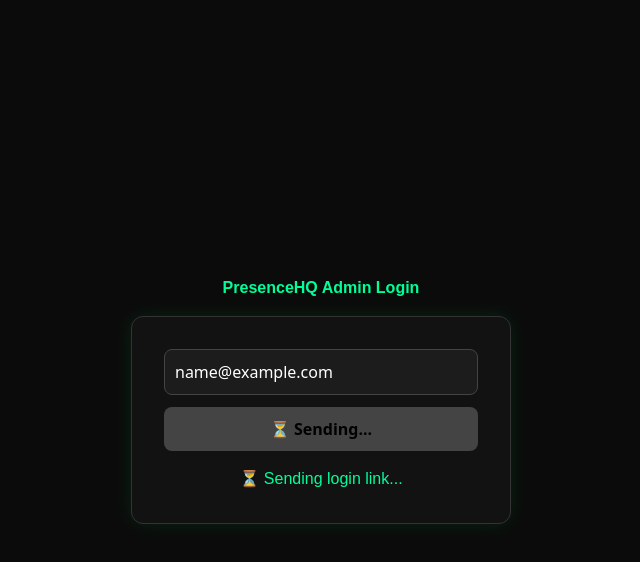
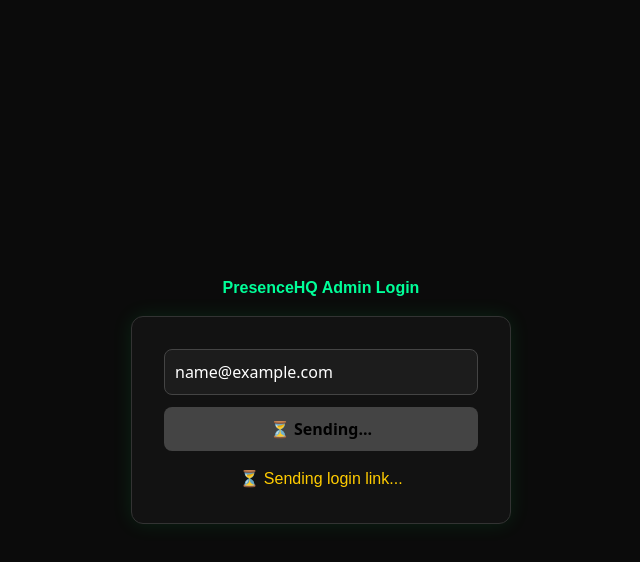
Before and after one commit to presencehq-works/presencehq-app-wp, a Next.js app: page /admin/login in a window 1280 px wide. Both pictures are taken after typing "name@example.com" into the empty fields and a click on the button "Send Login Link". Shown: the top 562 px of the page, without its empty margins (319-959 px from the left). Built offline with nearby package versions, Linux system fonts and the light colour scheme; no server answers.

Commit message:
Wrap AuthProvider and fix login redirect

```diff
--- a/app/admin/login/page.js
+++ b/app/admin/login/page.js
@@ -1,56 +1,47 @@
 'use client';
-
-import { useEffect, useState } from 'react';
+import { useState, useEffect } from 'react';
 import { useRouter } from 'next/navigation';
-import { getAuth, isSignInWithEmailLink, signInWithEmailLink, sendSignInLinkToEmail } from 'firebase/auth';
-import { useAuth } from '@/context/AuthContext'; // existing context
+import { sendSignInLinkToEmail, isSignInWithEmailLink, signInWithEmailLink } from 'firebase/auth';
 import { auth } from '@/lib/firebaseClient';
+import { useAuth } from '@/context/AuthContext';
 
 export default function LoginPage() {
+  const { user, loading } = useAuth();
   const router = useRouter();
-  const { user, loading } = useAuth();
   const [email, setEmail] = useState('');
-  const [status, setStatus] = useState('Ready');
+  const [status, setStatus] = useState('');
   const [sending, setSending] = useState(false);
 
-  // ✅ If already logged in, go straight to submissions
+  // ✅ Redirect if already logged in
   useEffect(() => {
     if (!loading && user) {
+      console.log('✅ Redirecting authenticated user...');
       router.replace('/admin/client-submissions');
     }
   }, [loading, user, router]);
 
-  // ✅ Handle magic link click verification
+  // ✅ Handle email link verification
   useEffect(() => {
-    const authInstance = getAuth();
-
-    if (isSignInWithEmailLink(authInstance, window.location.href)) {
-      let storedEmail = window.localStorage.getItem('emailForSignIn');
+    if (isSignInWithEmailLink(auth, window.location.href)) {
+      const storedEmail = window.localStorage.getItem('emailForSignIn');
       if (!storedEmail) {
-        setStatus('❌ Missing stored email — please re-enter.');
+        setStatus('❌ Missing stored email — please enter it again.');
         return;
       }
-
       setStatus('⏳ Verifying sign-in link...');
-      signInWithEmailLink(authInstance, storedEmail, window.location.href)
+      signInWithEmailLink(auth, storedEmail, window.location.href)
         .then(() => {
           window.localStorage.removeItem('emailForSignIn');
           setStatus('✅ Sign-in successful — redirecting...');
-          setTimeout(() => router.replace('/admin/client-submissions'), 500);
-
+          setTimeout(() => router.replace('/admin/client-submissions'), 600);
         })
-        .catch((error) => {
-          console.error('Sign-in failed:', error);
-          setStatus(`❌ ${error.message}`);
-          router.replace('/admin/login');
-        });
+        .catch((err) => setStatus(`❌ ${err.message}`));
     }
   }, [router]);
 
   const handleSendLink = async (e) => {
     e.preventDefault();
     if (sending) return;
-
     setSending(true);
     setStatus('⏳ Sending login link...');
     try {
@@ -61,15 +52,13 @@
       await sendSignInLinkToEmail(auth, email, settings);
       window.localStorage.setItem('emailForSignIn', email);
       setStatus(`✅ Login link sent to ${email}`);
-    } catch (error) {
-      console.error('Send link failed:', error);
-      setStatus(`❌ ${error.message}`);
+    } catch (err) {
+      setStatus(`❌ ${err.message}`);
     } finally {
       setSending(false);
     }
   };
 
-  // --- UI ---
   if (loading) return <p style={{ color: '#00ff99', textAlign: 'center', marginTop: '4rem' }}>Authenticating...</p>;
 
   return (
@@ -86,7 +75,6 @@
       }}
     >
       <h2 style={{ color: '#00ff99', marginBottom: '1rem' }}>PresenceHQ Admin Login</h2>
-
       <form
         onSubmit={handleSendLink}
         style={{
@@ -135,7 +123,20 @@
           {sending ? '⏳ Sending...' : 'Send Login Link'}
         </button>
 
-        <p style={{ marginTop: '1rem', color: '#00ff99' }}>{status}</p>
+        {status && (
+          <p
+            style={{
+              marginTop: '1rem',
+              color: status.startsWith('✅')
+                ? '#00ff99'
+                : status.startsWith('⏳')
+                ? '#ffcc00'
+                : '#ff4444',
+            }}
+          >
+            {status}
+          </p>
+        )}
       </form>
     </div>
   );
--- a/app/layout.js
+++ b/app/layout.js
@@ -1,3 +1,4 @@
+// app/layout.js
 import './globals.css';
 import { AuthProvider } from '@/context/AuthContext';
 
@@ -9,8 +10,13 @@
 export default function RootLayout({ children }) {
   return (
     <html lang="en">
-      <body className="bg-presence-dark text-presence-light min-h-screen w-screen overflow-x-hidden m-0 p-0">
-        <AuthProvider>{children}</AuthProvider>
+      <body
+        className="bg-presence-dark text-presence-light min-h-screen w-screen overflow-x-hidden m-0 p-0"
+        style={{ backgroundColor: '#0b0b0b', color: '#e3e3e3' }}
+      >
+        <AuthProvider>
+          {children}
+        </AuthProvider>
       </body>
     </html>
   );
```
